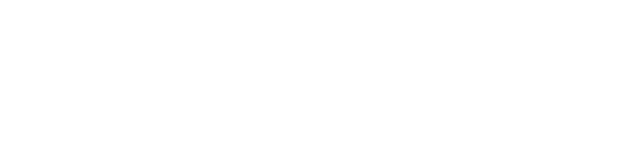
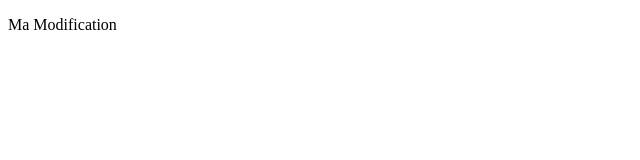
Before and after one commit to MadhushiP/girlspower, a plain HTML site: page index.html in a window 1280 px wide. Shown: the whole page, without its empty margins (0-640 px from the left). Drawn offline with Linux system fonts and the light colour scheme.

Commit message:
Ajout d'un paragraphe

```diff
--- a/index.html
+++ b/index.html
@@ -8,6 +8,7 @@
     <title>Entraînement GIT</title>
   </head>
   <body>
+    <p>Ma Modification</p>
     <script src="js/app.js"></script>
   </body>
 </html>
```
